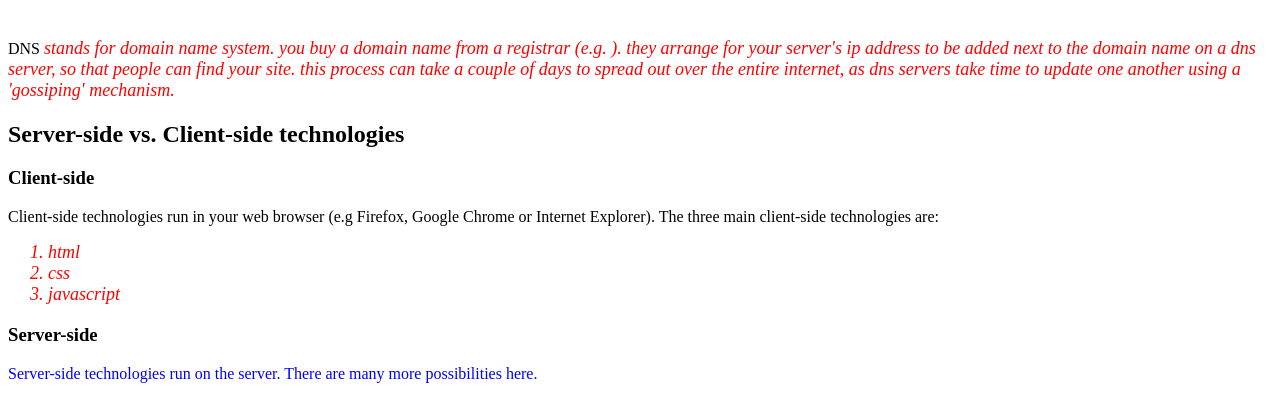
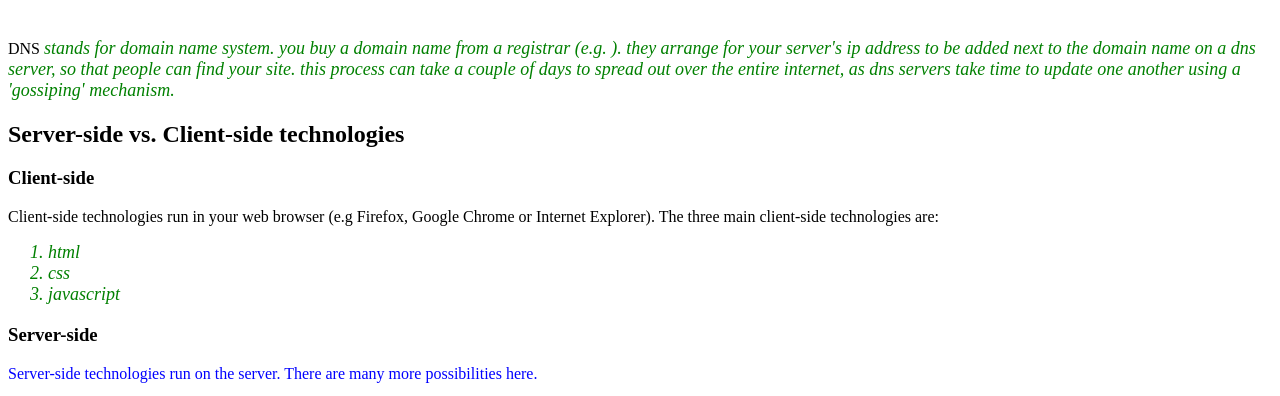
Before and after one commit to KTockar/web-project, a plain HTML site: page index.html in a window 1280 px wide. Shown: the part 396-792 px from the top of the page. Drawn offline with Linux system fonts and the light colour scheme; files that its build step writes are made by us from their sources.

Commit message:
Change in colours
Also didn't like italics.

```diff
--- a/index/styles.css
+++ b/index/styles.css
@@ -12,7 +12,7 @@ h1{
 
 .my-brand{
   font-size: 18px;
-  font-style: italic;
+  font-style: oblique;
   text-transform: lowercase;
-  color: red;
+  color: green;
 }
```
